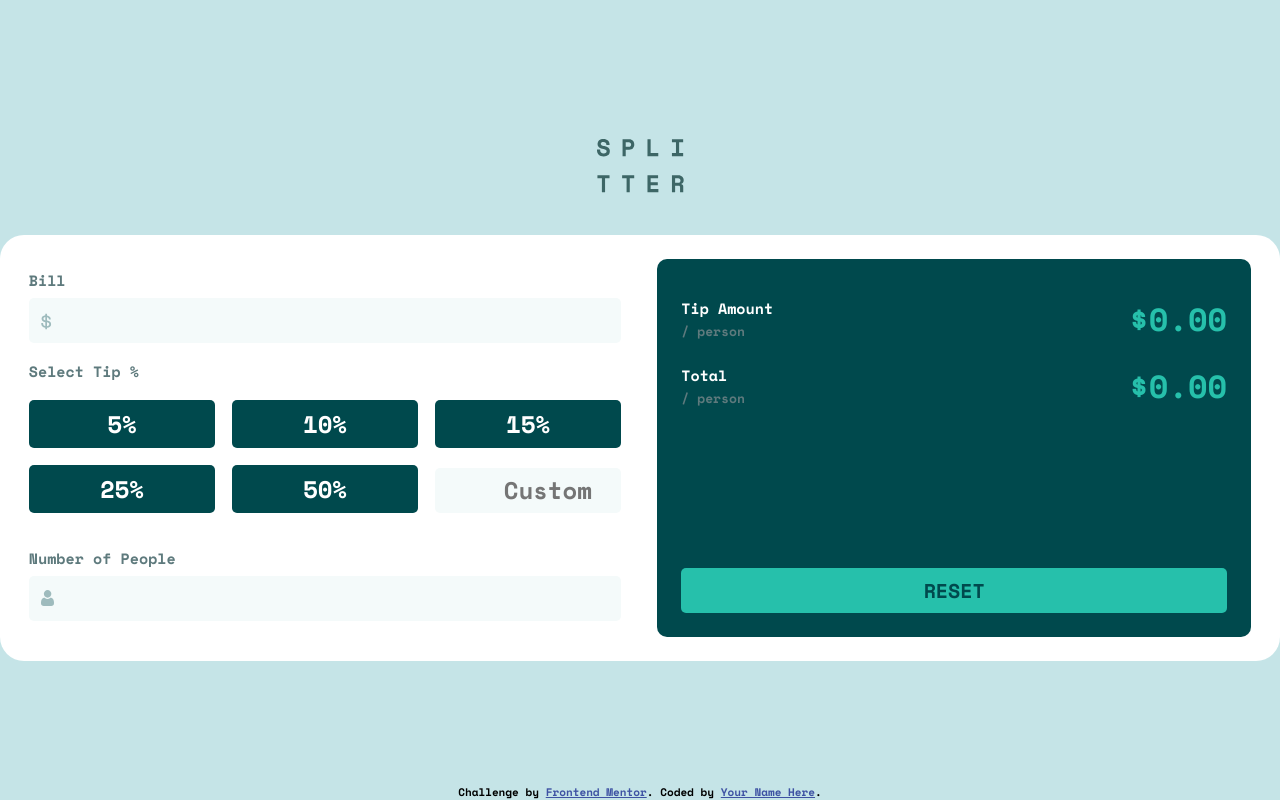
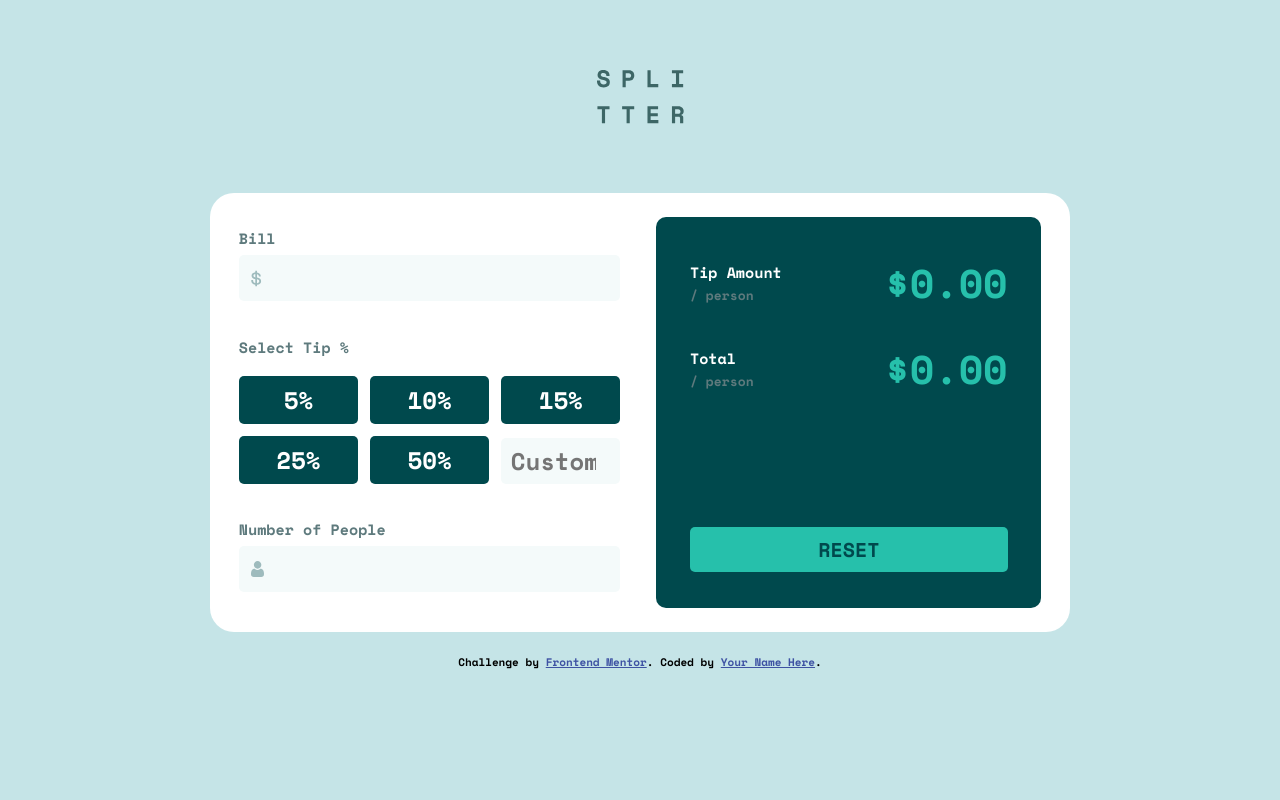
Before and after one commit to MauritzLM/tip-calculator-app, a website built with webpack: page dist/index.html in a window 1280 px wide. Built offline with nearby package versions, Linux system fonts and the light colour scheme.

Commit message:
adjusted spacing and layout, added hover styles

```diff
--- a/src/style.css
+++ b/src/style.css
@@ -11,9 +11,6 @@ html {
 body {
     font-size: 2.4rem;
     background-color: hsl(185, 41%, 84%);
-    /* background-image: url(./images/logo.svg);
-    background-repeat: no-repeat;
-    background-position: top 2em center; */
     margin: 0;
     display: flex;
     align-items: center;
@@ -36,7 +33,7 @@ label,
 }
 
 .select-tip-section p {
-    margin-bottom: 1.2em;
+    margin: 1.2em 0;
 }
 
 /* main {
@@ -47,6 +44,7 @@ label,
 .logo-container {
     text-align: center;
     margin-bottom: 1.4em;
+    margin-top: 4em;
 }
 
 .calculator {
@@ -55,9 +53,7 @@ label,
     border-radius: 1em;
     display: flex;
     flex-direction: column;
-    gap: .7em;
-    /* position: relative;
-    top: 20%; */
+    gap: .8em;
 }
 
 /* .input-section {
@@ -71,6 +67,7 @@ button {
     width: 100%;
     border-radius: 5px;
     border: none;
+    cursor: pointer;
 }
 
 input {
@@ -130,7 +127,7 @@ input[type=number] {
     padding: 1.5em 1em 1em 1em;
     display: grid;
     /* flex-direction: column; */
-    gap: 1em;
+    gap: .8em;
     grid-template-columns: 1fr;
     grid-template-rows: 1fr 1fr 1fr;
 }
@@ -164,8 +161,23 @@ input[type=number] {
     padding-top: .4em;
     padding-bottom: .4em;
     font-size: 2rem;
-    cursor: pointer;
     display: block;
+    margin-top: .4em;
+}
+
+button:disabled {
+    background-color: hsl(183, 97%, 25%);
+}
+
+button:hover,
+.percentage:hover {
+    background-color: hsl(172, 70%, 77%);
+    color: hsl(183, 100%, 15%);
+}
+
+input:hover,
+input:focus {
+    outline: 2px solid hsl(172, 67%, 45%);
 }
 
 .selected {
@@ -176,8 +188,7 @@ input[type=number] {
 .attribution {
     font-size: 11px;
     text-align: center;
-    position: absolute;
-    bottom: 0;
+    margin-top: 2em;
 }
 
 .attribution a {
@@ -186,6 +197,13 @@ input[type=number] {
 
 /* Media Queries */
 @media screen and (min-width: 699px) {
+
+    .logo-container {
+        margin: 0;
+        position: relative;
+        bottom: 2.5em;
+    }
+
     .calculator {
         flex-direction: row;
         gap: 1.5em;
@@ -197,15 +215,37 @@ input[type=number] {
 
     .display-calculations {
         flex: 50%;
-        gap: 0;
-        grid-template-rows: 1fr 1fr 2.8fr;
+        gap: .8em;
+        grid-template-rows: 1fr 1fr 2.2fr;
+        padding: 1.5em 1.4em;
     }
 
     .percentage-container {
         grid-template-columns: 1fr 1fr 1fr;
+        gap: .5em;
+    }
+
+    #custom-percentage {
+        padding: .2em .4em;
+    }
+
+    #custom-percentage::placeholder {
+        text-align: center;
+    }
+
+    .amount-container .display-total-amount,
+    .amount-container .display-tip-amount {
+        font-size: 4rem;
     }
 
     .reset-btn {
         align-self: flex-end;
+        margin: 0;
     }
 }
+
+@media screen and (min-width: 860px) {
+    .calculator {
+        width: 860px;
+    }
+}
```
